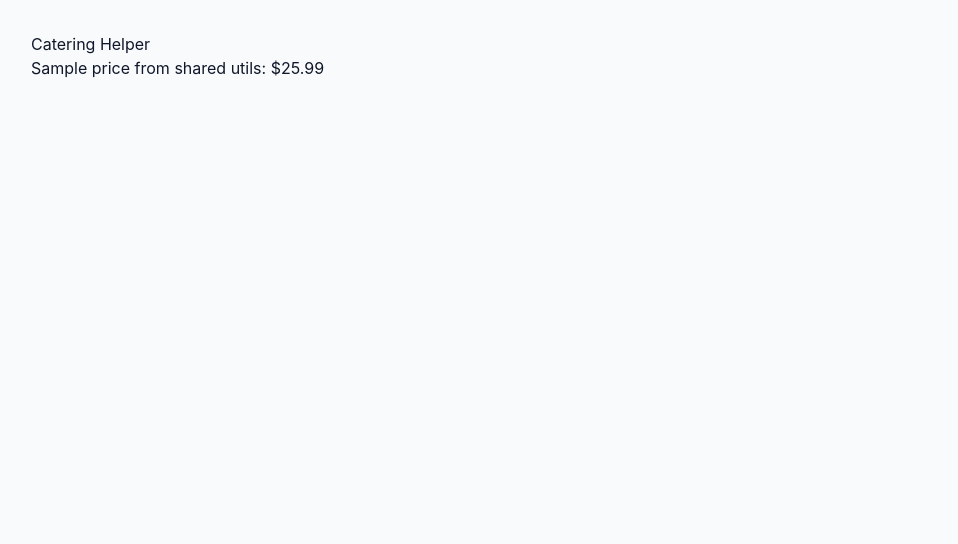
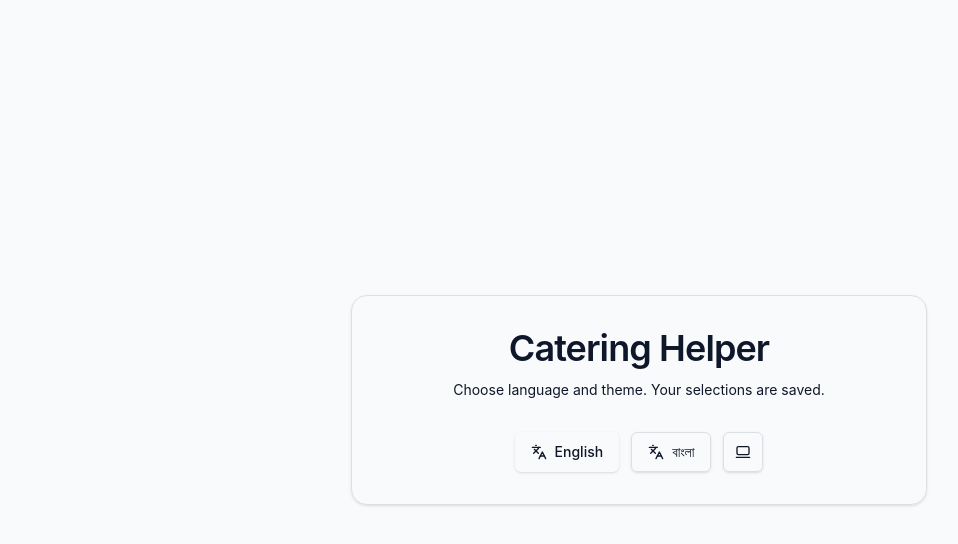
Before and after one commit to pagination-systems/catering-helper, a Next.js app in the folder apps/frontend/: page / in a window 1280 px wide. Shown: the top 544 px of the page, without its empty margins (1-959 px from the left). Built offline with nearby package versions, Linux system fonts and the light colour scheme; no server answers.

Commit message:
refactor: remove tenant page and middleware, add language and theme providers, and implement home preferences component

```diff
--- a/apps/frontend/app/[tenantId]/page.tsx
+++ /dev/null
@@ -1,14 +0,0 @@
-type TenantPageProps = {
-  params: Promise<{ tenantId: string }>;
-};
-
-export default async function TenantPage({ params }: TenantPageProps) {
-  const { tenantId } = await params;
-
-  return (
-    <main style={{ padding: "2rem" }}>
-      <h1>Tenant: {tenantId}</h1>
-      <p>Tenant-aware page placeholder.</p>
-    </main>
-  );
-}
--- a/apps/frontend/app/layout.tsx
+++ b/apps/frontend/app/layout.tsx
@@ -1,10 +1,16 @@
 import type { Metadata } from "next";
+import { LanguageProvider } from "@/components/language-provider";
 import { ThemeProvider } from "@/components/theme-provider";
+import { siteName } from "@/lib/i18n";
 import "./globals.css";
 
 export const metadata: Metadata = {
-  title: "Catering Helper",
-  description: "Multi-tenant catering SaaS",
+  metadataBase: new URL(process.env.NEXT_PUBLIC_SITE_URL ?? "http://localhost:3000"),
+  title: {
+    default: siteName,
+    template: `%s | ${siteName}`,
+  },
+  description: siteName,
 };
 
 export default function RootLayout({ children }: { children: React.ReactNode }) {
@@ -12,7 +18,7 @@ export default function RootLayout({ children }: { children: React.ReactNode })
     <html lang="en" suppressHydrationWarning>
       <body className="bg-background text-foreground antialiased">
         <ThemeProvider attribute="class" defaultTheme="system" enableSystem disableTransitionOnChange>
-          {children}
+          <LanguageProvider>{children}</LanguageProvider>
         </ThemeProvider>
       </body>
     </html>
--- a/apps/frontend/app/page.tsx
+++ b/apps/frontend/app/page.tsx
@@ -1,10 +1,5 @@
-import { formatPrice } from "@catering/utils";
+import { HomePreferences } from "@/components/home-preferences";
 
 export default function HomePage() {
-  return (
-    <main style={{ padding: "2rem" }}>
-      <h1>Catering Helper</h1>
-      <p>Sample price from shared utils: {formatPrice(2599)}</p>
-    </main>
-  );
+  return <HomePreferences />;
 }
--- /dev/null
+++ b/apps/frontend/app/robots.ts
@@ -0,0 +1,14 @@
+import type { MetadataRoute } from "next";
+
+const siteUrl = process.env.NEXT_PUBLIC_SITE_URL ?? "http://localhost:3000";
+
+export default function robots(): MetadataRoute.Robots {
+  return {
+    rules: {
+      userAgent: "*",
+      allow: "/",
+    },
+    sitemap: `${siteUrl}/sitemap.xml`,
+    host: siteUrl,
+  };
+}
--- /dev/null
+++ b/apps/frontend/app/sitemap.ts
@@ -0,0 +1,14 @@
+import type { MetadataRoute } from "next";
+
+const siteUrl = process.env.NEXT_PUBLIC_SITE_URL ?? "http://localhost:3000";
+
+export default function sitemap(): MetadataRoute.Sitemap {
+  return [
+    {
+      url: `${siteUrl}/`,
+      lastModified: new Date(),
+      changeFrequency: "weekly",
+      priority: 1,
+    },
+  ];
+}
--- /dev/null
+++ b/apps/frontend/components/home-preferences.tsx
@@ -0,0 +1,42 @@
+"use client";
+
+import { Languages } from "lucide-react";
+import { Button } from "@/components/ui/button";
+import { useLanguage } from "@/components/language-provider";
+import { ThemeToggle } from "@/components/theme-toggle";
+import { siteNames } from "@/lib/i18n";
+
+export function HomePreferences() {
+  const { language, setLanguage } = useLanguage();
+
+  return (
+    <main className="flex min-h-screen items-center justify-center p-8">
+      <section className="w-full max-w-xl space-y-8 rounded-2xl border border-border bg-card p-8 text-center shadow-sm">
+        <div className="space-y-3">
+          <h1 className="text-4xl font-semibold tracking-tight">{siteNames[language]}</h1>
+          <p className="text-sm text-muted-foreground">Choose language and theme. Your selections are saved.</p>
+        </div>
+
+        <div className="flex flex-wrap items-center justify-center gap-3">
+          <Button
+            variant={language === "en" ? "default" : "outline"}
+            onClick={() => setLanguage("en")}
+            aria-label="Select English"
+          >
+            <Languages className="h-4 w-4" />
+            English
+          </Button>
+          <Button
+            variant={language === "bn" ? "default" : "outline"}
+            onClick={() => setLanguage("bn")}
+            aria-label="Select Bangla"
+          >
+            <Languages className="h-4 w-4" />
+            বাংলা
+          </Button>
+          <ThemeToggle />
+        </div>
+      </section>
+    </main>
+  );
+}
--- /dev/null
+++ b/apps/frontend/components/language-provider.tsx
@@ -0,0 +1,57 @@
+"use client";
+
+import { createContext, useContext, useEffect, useMemo, useState } from "react";
+import { defaultLanguage, languageStorageKey, type Language } from "@/lib/i18n";
+
+type LanguageContextValue = {
+  language: Language;
+  setLanguage: (nextLanguage: Language) => void;
+};
+
+const LanguageContext = createContext<LanguageContextValue | undefined>(undefined);
+
+function isLanguage(value: string | null): value is Language {
+  return value === "en" || value === "bn";
+}
+
+export function LanguageProvider({ children }: { children: React.ReactNode }) {
+  const [language, setLanguageState] = useState<Language>(defaultLanguage);
+
+  useEffect(() => {
+    const storedLanguage = window.localStorage.getItem(languageStorageKey);
+
+    if (isLanguage(storedLanguage)) {
+      setLanguageState(storedLanguage);
+      document.documentElement.lang = storedLanguage;
+      return;
+    }
+
+    document.documentElement.lang = defaultLanguage;
+  }, []);
+
+  const setLanguage = (nextLanguage: Language) => {
+    setLanguageState(nextLanguage);
+    window.localStorage.setItem(languageStorageKey, nextLanguage);
+    document.documentElement.lang = nextLanguage;
+  };
+
+  const value = useMemo(
+    () => ({
+      language,
+      setLanguage,
+    }),
+    [language],
+  );
+
+  return <LanguageContext.Provider value={value}>{children}</LanguageContext.Provider>;
+}
+
+export function useLanguage() {
+  const context = useContext(LanguageContext);
+
+  if (!context) {
+    throw new Error("useLanguage must be used within LanguageProvider");
+  }
+
+  return context;
+}
--- /dev/null
+++ b/apps/frontend/lib/i18n.ts
@@ -0,0 +1,12 @@
+export const languageStorageKey = "catering:language";
+
+export const siteNames = {
+  en: "Catering Helper",
+  bn: "ক্যাটারিং হেল্পার",
+} as const;
+
+export type Language = keyof typeof siteNames;
+
+export const defaultLanguage: Language = "en";
+
+export const siteName = siteNames[defaultLanguage];
--- a/apps/frontend/middleware.ts
+++ /dev/null
@@ -1,53 +0,0 @@
-import { NextRequest, NextResponse } from "next/server";
-
-const MAIN_DOMAIN = process.env.MAIN_DOMAIN ?? process.env.NEXT_PUBLIC_MAIN_DOMAIN ?? "localhost";
-
-function normalizeHost(host: string): string {
-  return host.split(":")[0].toLowerCase();
-}
-
-function extractTenantId(host: string): string | null {
-  if (host === "localhost") {
-    return null;
-  }
-
-  if (host === MAIN_DOMAIN || host === `www.${MAIN_DOMAIN}`) {
-    return null;
-  }
-
-  if (!host.endsWith(`.${MAIN_DOMAIN}`)) {
-    return null;
-  }
-
-  const prefix = host.slice(0, -`.${MAIN_DOMAIN}`.length);
-  if (!prefix || prefix === "www") {
-    return null;
-  }
-
-  return prefix.split(".")[0] || null;
-}
-
-export function middleware(request: NextRequest) {
-  const hostHeader = request.headers.get("x-forwarded-host") ?? request.headers.get("host") ?? "";
-  const host = normalizeHost(hostHeader);
-  const tenantId = extractTenantId(host);
-
-  if (!tenantId) {
-    return NextResponse.next();
-  }
-
-  const { pathname, search } = request.nextUrl;
-
-  if (pathname === `/${tenantId}` || pathname.startsWith(`/${tenantId}/`)) {
-    return NextResponse.next();
-  }
-
-  const rewrittenPath = pathname === "/" ? `/${tenantId}` : `/${tenantId}${pathname}`;
-  const url = new URL(`${rewrittenPath}${search}`, request.url);
-
-  return NextResponse.rewrite(url);
-}
-
-export const config = {
-  matcher: ["/((?!api|_next/static|_next/image|favicon.ico|.*\\..*).*)"],
-};
```
Also changed, not shown: apps/frontend/next-env.d.ts.
